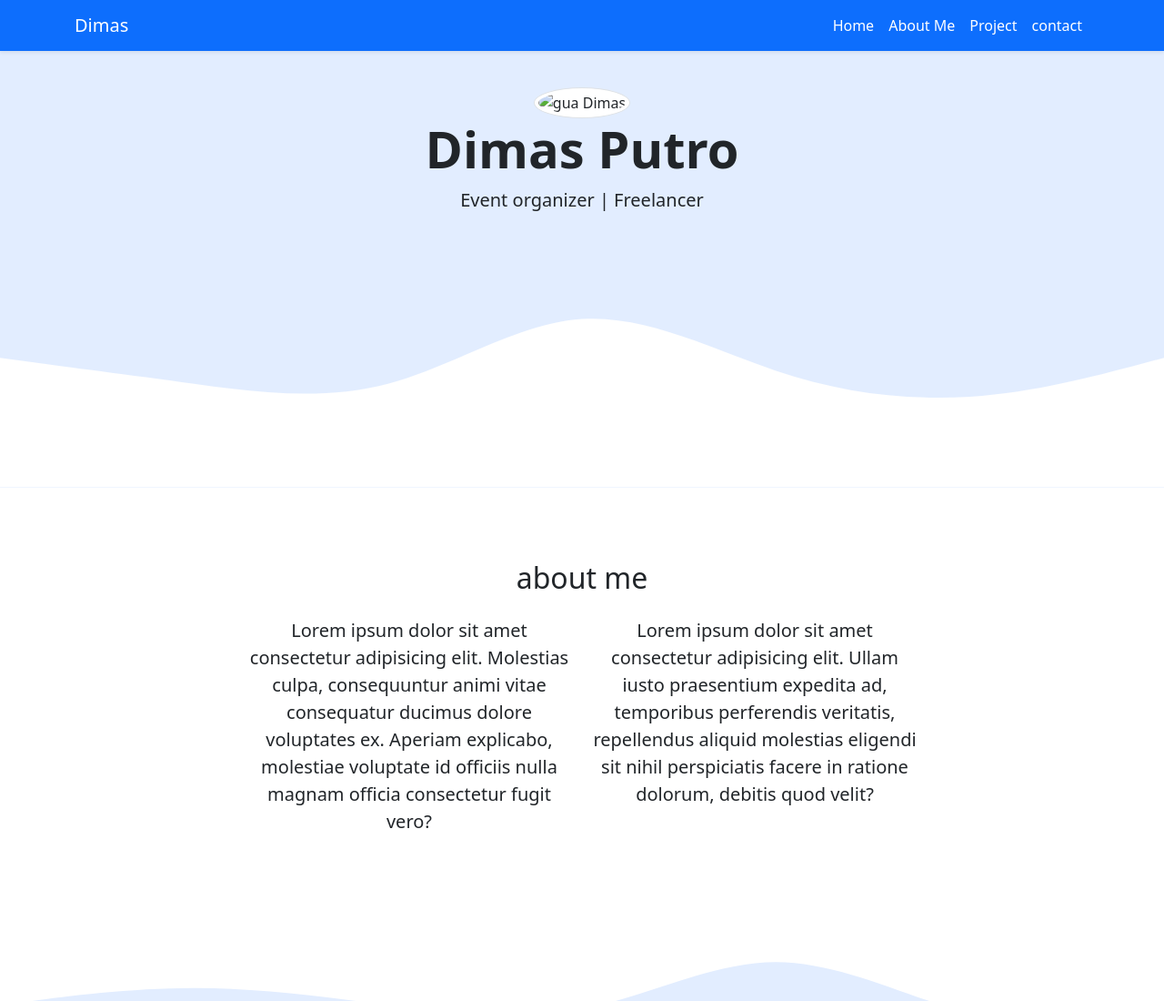
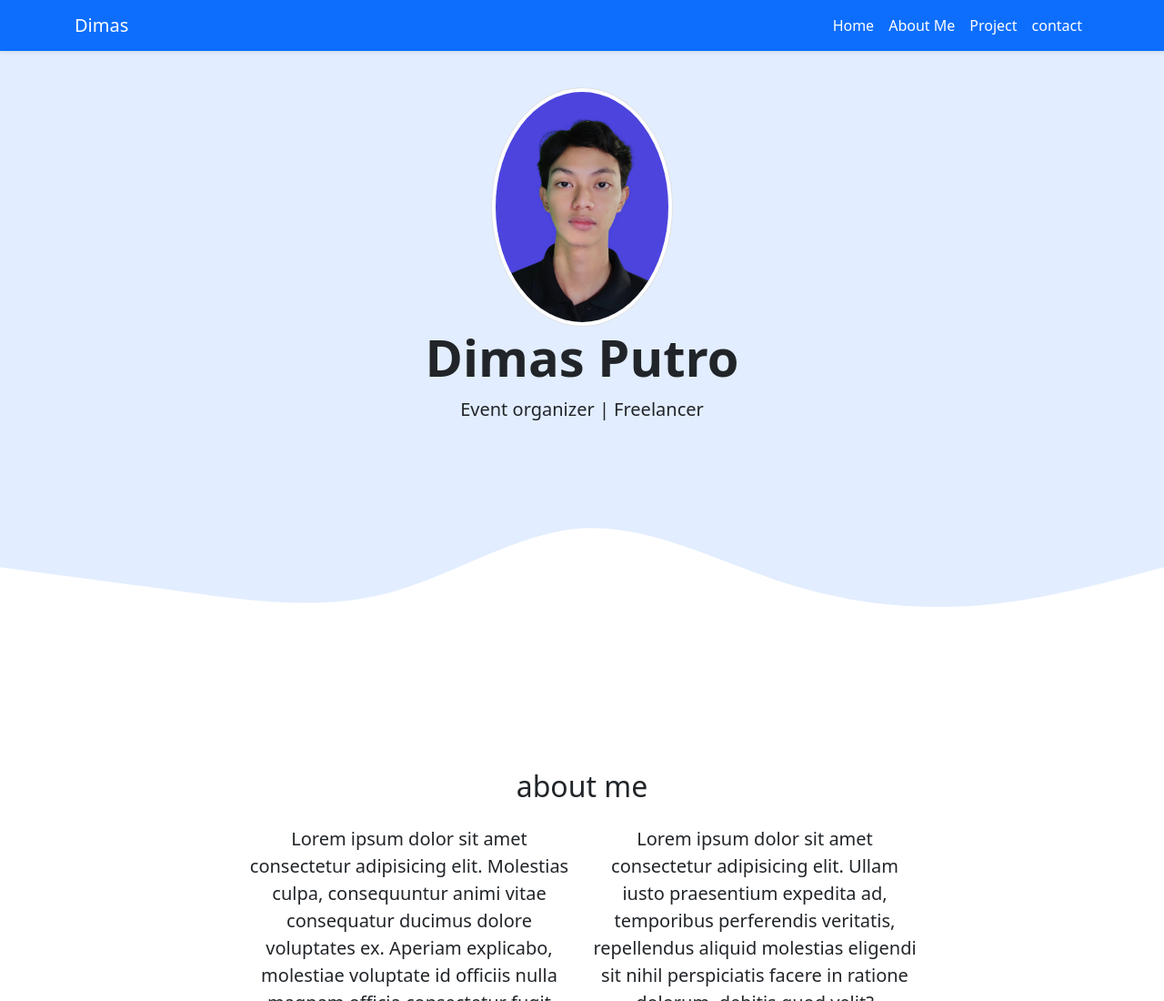
Before and after one commit to DimasPutchan/DimasPutroChandra.github.io, a plain HTML site: page index.html in a window 1280 px wide. Shown: the top 1100 px of the page at 91% size. Drawn offline with nearby package versions, Linux system fonts and the light colour scheme.

Commit message:
Update index.html

```diff
--- a/index.html
+++ b/index.html
@@ -61,7 +61,7 @@
     <!-- jumbotron -->
     <section class="jumbotron text-center">
       <img
-        src="img/dimas.jpeg"
+        src="img/dimas.jpg"
         alt="gua Dimas"
         width="200"
         class="rounded-circle img-thumbnail"
```
